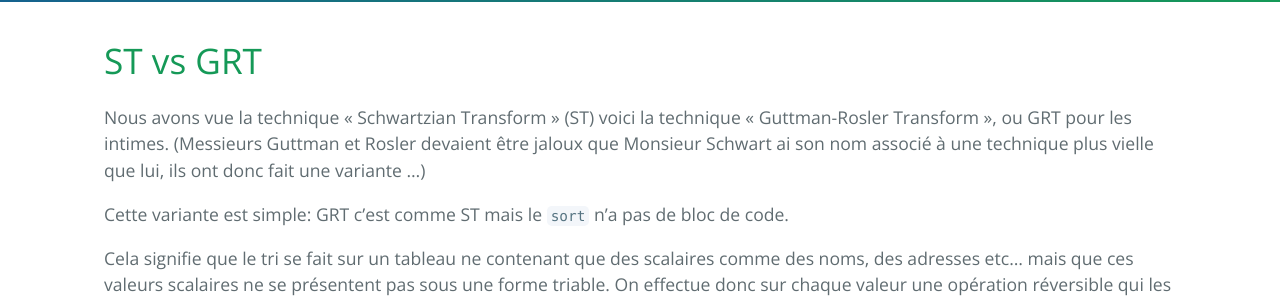
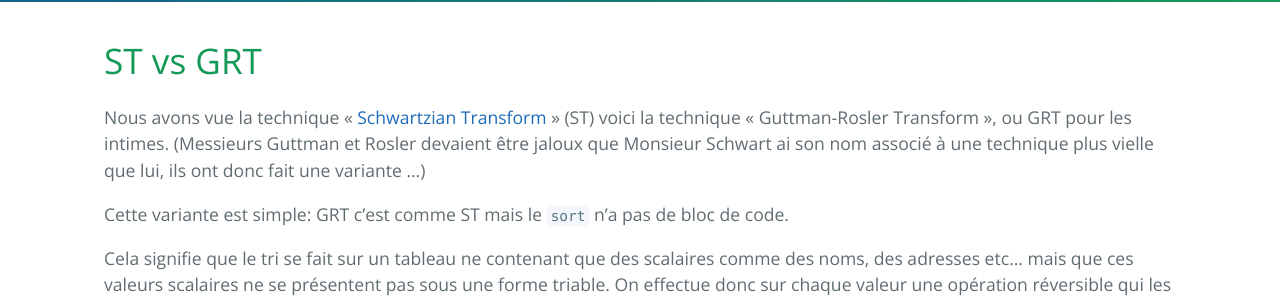
Before and after one commit to deePerl/deeperl.github.io, a Jekyll site: the page built from fr/sort-oid.md, in a window 1280 px wide and 900 px high. Shown: the part 439-739 px from the top of the window. Built offline with Jekyll 4.4.1, drawn with Linux system fonts in a browser that asks for light colours; our own code applies the rules of GitHub Pages for plain Markdown files; part of the change alters nothing that is shown.

````diff
--- a/fr/sort-oid.md
+++ b/fr/sort-oid.md
@@ -1,5 +1,5 @@
 # ST vs GRT
-Nous avons vue la technique « Schwartzian Transform » (ST)  voici la technique « Guttman-Rosler Transform », ou GRT pour les intimes. (Messieurs Guttman et Rosler devaient être jaloux que Monsieur Schwart ai son nom associé à une technique plus vielle que lui, ils ont donc fait une variante ...)
+Nous avons vue la technique « [Schwartzian Transform](./map-sort-map) » (ST)  voici la technique « Guttman-Rosler Transform », ou GRT pour les intimes. (Messieurs Guttman et Rosler devaient être jaloux que Monsieur Schwart ai son nom associé à une technique plus vielle que lui, ils ont donc fait une variante ...)
 
 Cette variante est simple: GRT c’est comme ST mais le ```sort``` n’a pas de bloc de code.
 
````
